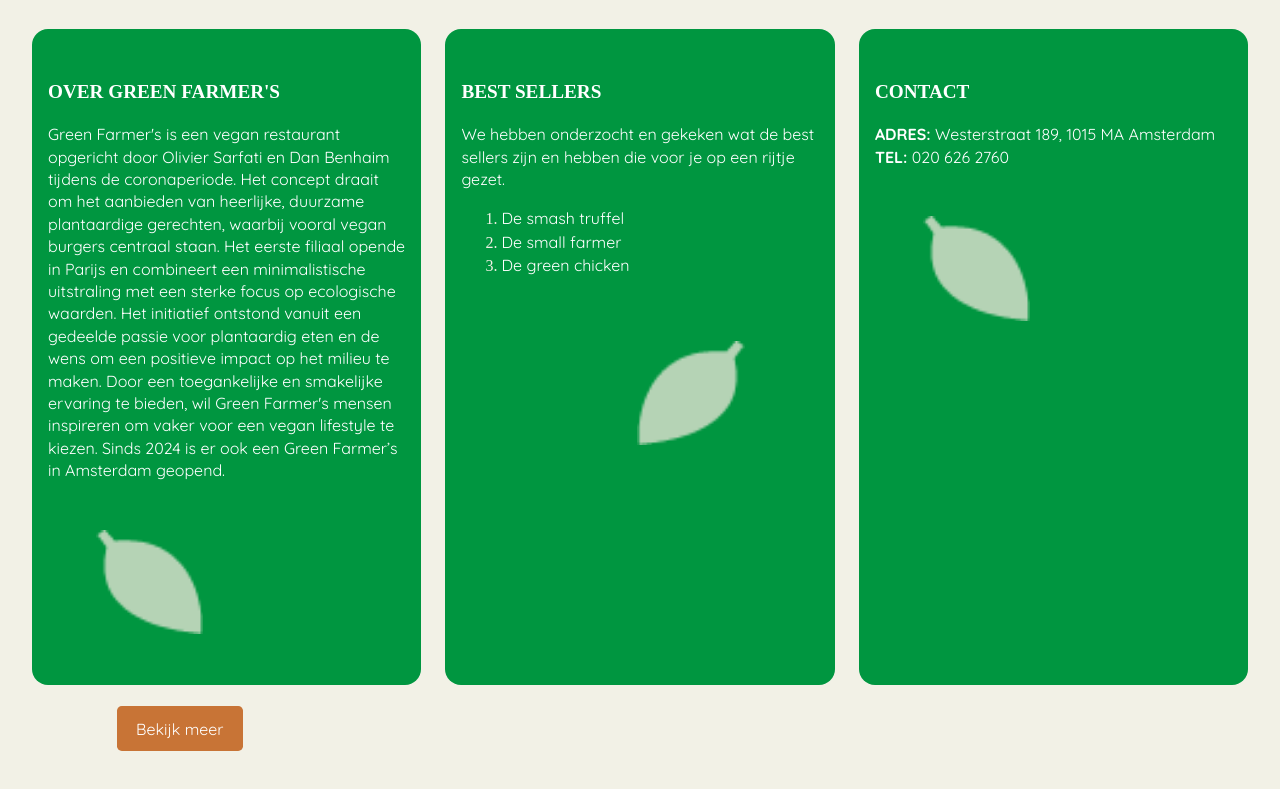
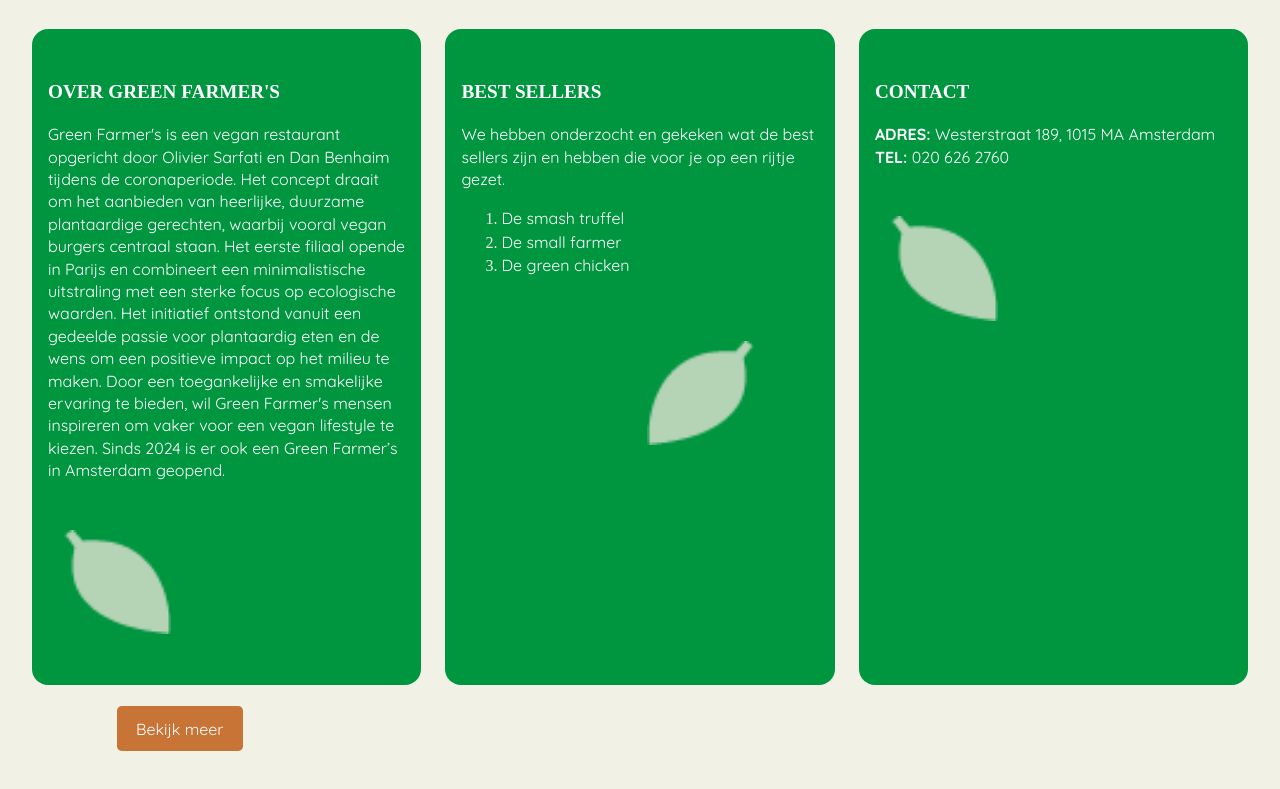
Before and after one commit to MerdYs/blok3, a plain HTML site: page spotlight.html in a window 1280 px wide. Shown: the part 1653-2442 px from the top of the page. Drawn offline with Linux system fonts and the light colour scheme; grey boxes are pictures that could not be loaded; a web font is replaced by a local one.

Commit message:
css fix + alt tags fix

```diff
--- a/spotlight.html
+++ b/spotlight.html
@@ -25,7 +25,7 @@
                     Het initiatief ontstond vanuit een gedeelde passie voor plantaardig eten en de wens om een positieve impact op het milieu te maken. Door een toegankelijke en smakelijke ervaring te bieden, wil Green Farmer's mensen inspireren om vaker voor een vegan lifestyle te kiezen.
                     Sinds 2024 is er ook een Green Farmer’s in Amsterdam geopend.
                 </p>
-                <img src="images/blad1.png" class="blad1" alt="blaadje1">
+                <img src="images/blad1.png" class="blad1" alt="blaadjelinks">
             </div>
             <div class="box">
                 <h2>BEST SELLERS</h2>
@@ -35,13 +35,13 @@
                         <li><p>De small farmer</p></li>
                         <li><p>De green chicken</p></li>
                     </ol>
-                <img src="images/blad2.png" class="blad2" alt="blaadje">
+                <img src="images/blad2.png" class="blad2" alt="blaadjerechts">
             </div>
             <div class="box">
                 <h2>CONTACT</h2>
                 <p><strong>ADRES:</strong> Westerstraat 189, 1015 MA Amsterdam</p>
                 <p><strong>TEL:</strong> 020 626 2760</p>
-                <img src="images/blad1.png" class="blad1" alt="blaadje1">
+                <img src="images/blad1.png" class="blad1" alt="blaadjelinks">
             </div>
     </section>
     <a href="https://greenfarmers-vegan.com/en/green-farmers-franchise/" class="button">Bekijk meer</a>
--- a/styles.css
+++ b/styles.css
@@ -70,14 +70,18 @@ main img {
     margin-left: 2rem;
 }
 
-.blad1, .blad2 {
+.blad1 {
     width: 30%;
     height: auto;
     padding: 1rem;
+    margin-left: 0;
 }
 
 .blad2 {
-    margin-left: 10rem;
+    width: 30%;
+    height: auto;
+    margin-left: 10.6rem;
+    padding: 1rem;
 }
 
 .container {
```
Also changed, not shown: index.html (+2 -2 lines), vegan.html (+1 -1 lines).
